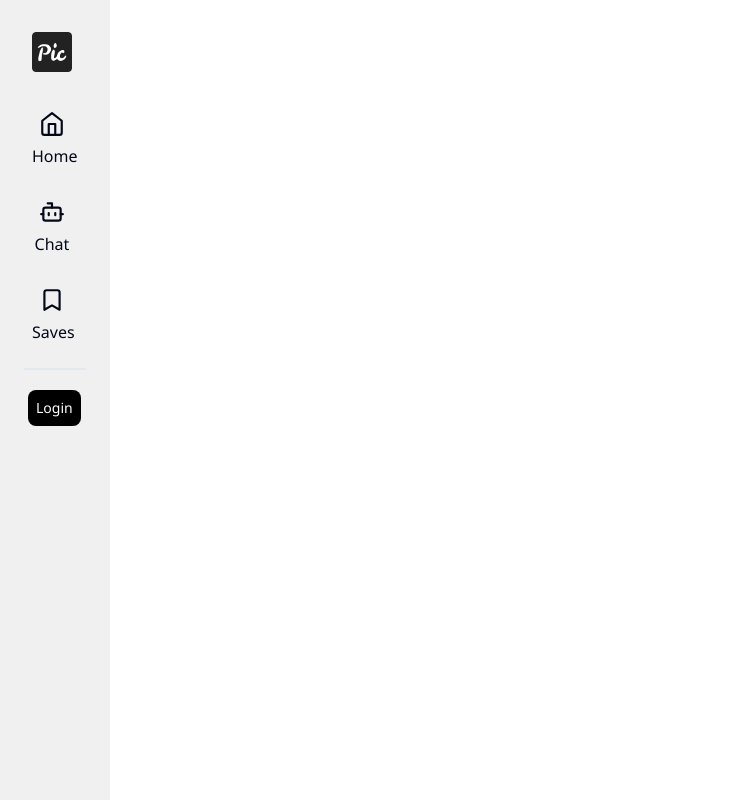
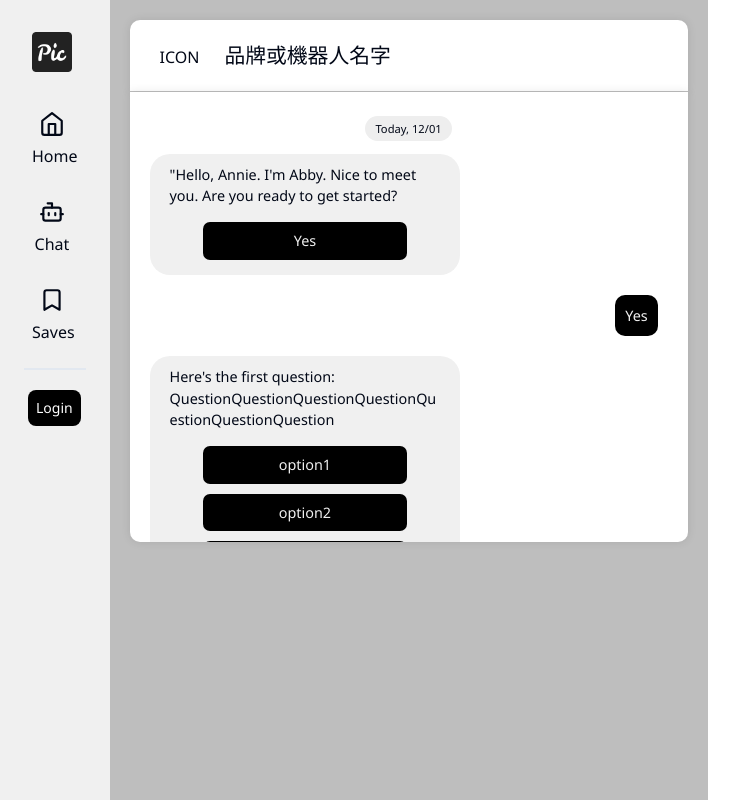
Before and after one commit to guan404ming/picpick, a Next.js app: page /chat in a window 1280 px wide. Shown: the whole page, without its empty margins (0-747 px from the left). Built offline with nearby package versions, Linux system fonts and the light colour scheme; no server answers.

Commit message:
docs: update chat

```diff
--- /dev/null
+++ b/src/app/chat/chatDesign.css
@@ -0,0 +1,144 @@
+.chat-page {
+  display: flex;
+  flex-direction: column;
+  align-items: center;
+  padding: 20px;
+  background-color: rgb(190, 190, 190);
+}
+
+.chat-header {
+  justify-content: left;
+  border-bottom: 1px solid rgb(190, 190, 190);
+  width: 100%;
+  max-width: 600px;
+  background: white;
+  border-top-right-radius: 10px;
+  border-top-left-radius: 10px;
+  padding: 20px;
+  box-shadow: 0 0 10px rgba(0, 0, 0, 0.1);
+}
+
+.chatbot-icon {
+  width: px;
+  height: px;
+  background-image: url();
+  background-size: cover;
+  background-position: center;
+  padding: 10px;
+}
+
+.chatbot-name {
+  font-size: 1.3rem;
+  padding: 15px;
+}
+
+.date {
+  text-align: center;
+  margin-bottom: 20px;
+  padding: 5px 10px;
+  border-radius: 15px;
+  margin-bottom: 10px;
+}
+
+.chat-date {
+  font-size: 0.7rem;
+  background: #eee;
+  padding: 5px 10px;
+  border-radius: 15px;
+}
+
+.chat-box {
+  width: 100%;
+  max-width: 600px;
+  height: 450px;
+  background: rgb(255, 255, 255);
+  border-bottom-left-radius: 10px;
+  border-bottom-right-radius: 10px;
+  padding: 20px;
+  box-shadow: 0 0 10px rgba(0, 0, 0, 0.1);
+  font-size: 0.9rem;
+  overflow-x: hidden;
+  overflow-y: auto;
+}
+
+.chat-message {
+  padding: 10px;
+  margin: 10px 0;
+  border-radius: 20px;
+  max-width: auto;
+}
+
+.bot-message {
+  background-color: #f0f0f0;
+  align-self: flex-start;
+  max-width: 60%;
+}
+
+.user-message {
+  display: flex;
+  justify-content: flex-end;
+  margin: 10px 0;
+}
+
+.message-content {
+  background-color: #000000;
+  color:#f0f0f0;
+  border-radius: 10px;
+  padding: 10px;
+  display: inline-block;
+  max-width: 60%;
+}
+
+.constant-message {
+  padding-left: 10px;
+  padding-right: 10px;
+  max-width: auto;
+}
+
+.random-question {
+  padding-left: 10px;
+  padding-right: 10px;
+  border-radius: 20px;
+  max-width: auto;
+  word-wrap: break-word;
+}
+
+.chat-options {
+  display: flex;
+  justify-content: center;
+  margin-top: 10px;
+  flex-direction: column;
+  align-items: center;
+}
+
+.chat-option-button {
+  background-color: #000000;
+  color: #f0f0f0;
+  width: 70%;
+  border-radius: 7px;
+  margin: 5px 5px;
+  cursor: pointer;
+  align-content: center;
+  padding: 8px;
+}
+
+.chat-options-for-recommendation {
+  display: flex;
+  justify-content: center;
+  margin-top: 10px;
+  align-items: center;
+}
+
+  .chat-book-display {
+    margin: 10px 0;
+    display: flex;
+    justify-content: center;
+  }
+
+  .chat-book-image {
+    width: 100%;
+    height: 140px;
+    background: url('/path-to-your-image.jpg') no-repeat center center;
+    background-size: cover;
+    border-radius: 10px;
+  }
--- a/src/app/chat/page.tsx
+++ b/src/app/chat/page.tsx
@@ -1,3 +1,111 @@
+import React from 'react';
+import './chatDesign.css'; // Make sure the path is correct
+import { randomFill } from 'crypto';
+
 export default function ChatPage() {
-  return <div></div>;
+  const username = "Annie"; // This will be the placeholder for the dynamic username
+  const date = "Today, 12/01";
+  const question = "QuestionQuestionQuestionQuestionQuestionQuestionQuestion";
+
+  return (
+    <div className="chat-page">
+        <div className="chat-header">
+          <span className="chatbot-icon">ICON</span>
+          <span className="chatbot-name">品牌或機器人名字</span>
+        </div>
+      <div className="chat-box">
+        <div className="date">
+          <span className="chat-date">{date}</span>
+        </div>
+
+        <div className="chat-message bot-message">
+          <div className="constant-message">
+            "Hello, {username}. I'm Abby. Nice to meet you. Are you ready to get started?
+          </div>
+          <div className="chat-options">
+            <button className="chat-option-button">Yes</button>
+          </div>
+        </div>
+
+        <div className="chat-message user-message">
+          <span className="message-content">Yes</span>
+        </div>
+
+        <div className="chat-message bot-message">
+          <div className="constant-message">
+            Here's the first question:
+          </div>
+          <div className="random-question">
+            {question}
+          </div>
+          <div className="chat-options">
+              <button className="chat-option-button">option1</button>
+              <button className="chat-option-button">option2</button>
+              <button className="chat-option-button">option3</button>
+          </div>
+        </div>
+
+        <div className="chat-message user-message">
+          <span className="message-content">Option1</span>
+        </div>
+
+        <div className="chat-message bot-message">
+          <div className="constant-message">
+            Here's the first question:
+          </div>
+          <div className="random-question">
+            {question}
+          </div>
+          <div className="chat-options">
+              <button className="chat-option-button">option1</button>
+              <button className="chat-option-button">option2</button>
+              <button className="chat-option-button">option3</button>
+          </div>
+        </div>
+
+        <div className="chat-message user-message">
+          <span className="message-content">Option2</span>
+        </div>
+
+        <div className="chat-message bot-message">
+          <div className="constant-message">
+            Here's the first question:
+          </div>
+          <div className="random-question">
+            {question}
+          </div>
+          <div className="chat-options">
+              <button className="chat-option-button">option1</button>
+              <button className="chat-option-button">option2</button>
+              <button className="chat-option-button">option3</button>
+          </div>
+        </div>
+
+        <div className="chat-message user-message">
+          <span className="message-content">Option1</span>
+        </div>
+
+        {/* /* At the end of the chat */}
+        <div className="chat-message bot-message">
+          <div className="constant-message">
+            Dear {username},
+          </div>
+          <div className="constant-message">
+            here's the picture book of the day: {/* Put your dynamic book name here */}
+          </div>
+          <div className="chat-book-display">
+            {/* Placeholder for book image */}
+            <div className="chat-book-image"></div>
+          </div>
+          <div className="constant-message">
+            Title:{/* Title of the book */}
+          </div>
+          <div className="chat-options-for-recommendation">
+            <button className="chat-option-button">Read</button>
+            <button className="chat-option-button">More</button>
+          </div>
+        </div>
+      </div>
+    </div>
+  );
 }
```
